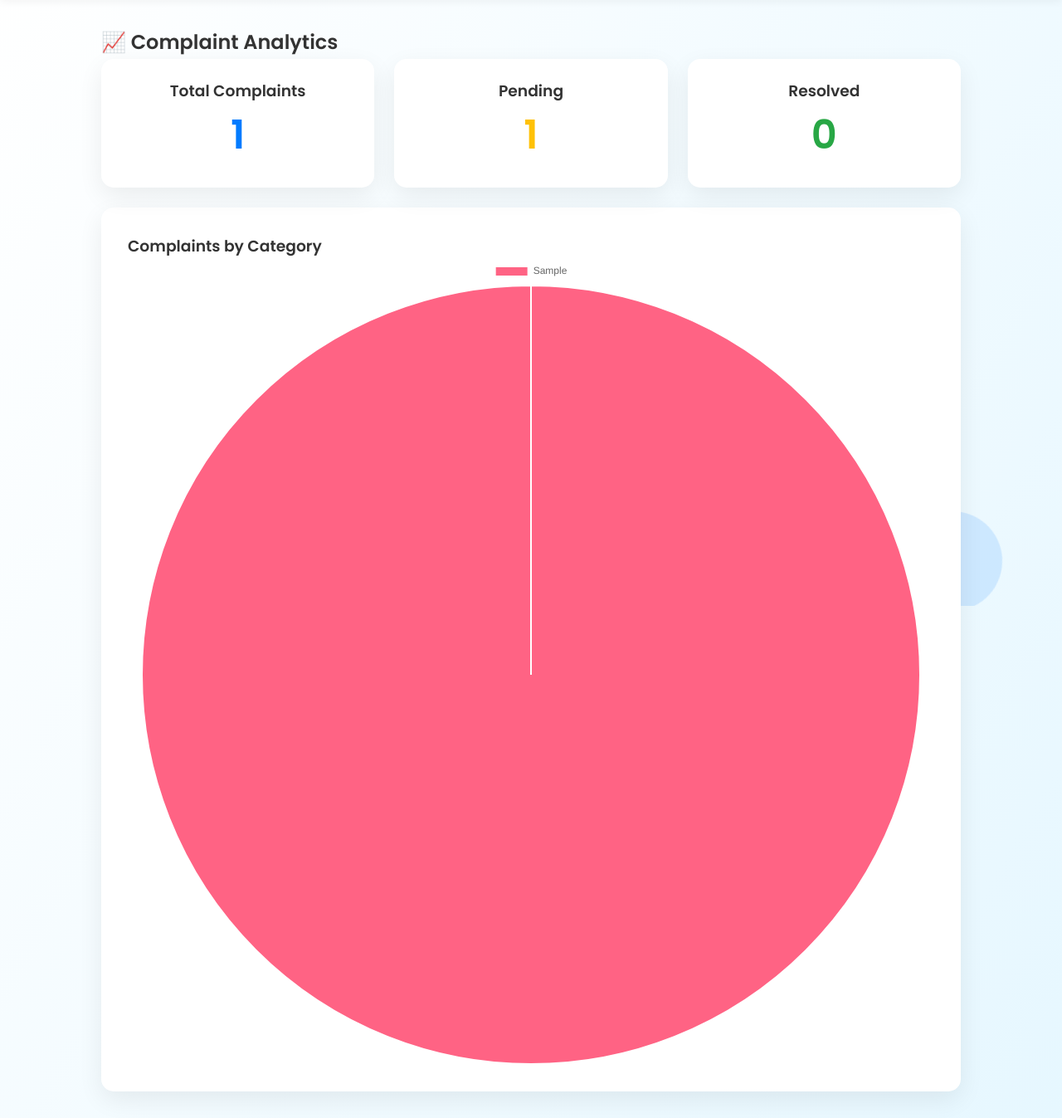
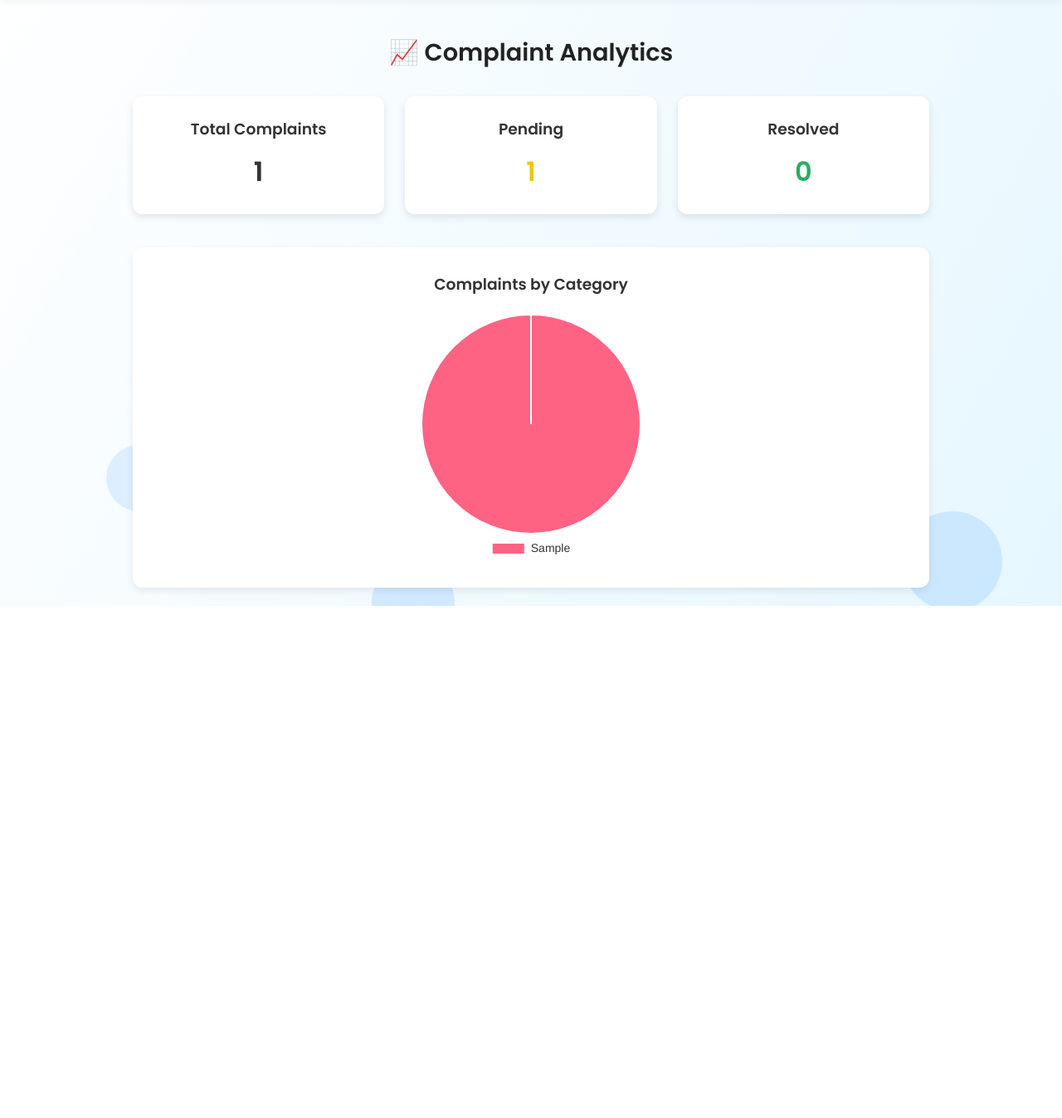
Before and after one commit to nikhilcollege91-netizen/hostel-complaint-system, a Flask app: page /warden/analytics in a window 1280 px wide. Shown: the part 70-1417 px from the top of the page at 83% size. After the commit the page ends 800 px from the top, so only its background shows below. Run offline with Flask 3, Linux system fonts and the light colour scheme; the visitor is signed in with stand-in values (Sample User, id 1); tables that the repository leaves empty hold one stand-in row (values such as "Sample post").

Commit message:
Update analytics.html

```diff
--- a/templates/analytics.html
+++ b/templates/analytics.html
@@ -12,25 +12,27 @@
     </div>
 </nav>
 
-<div class="container">
-    <h2>📈 Complaint Analytics</h2>
+<div class="analytics-container">
+    <h2 class="page-title">📈 Complaint Analytics</h2>
 
-    <div class="dashboard-cards">
-        <div class="card anim-card count-card">
+    <!-- Summary Cards -->
+    <div class="stats-grid">
+        <div class="stat-card">
             <h3>Total Complaints</h3>
-            <span class="count-number" id="total-count">{{ total_complaints }}</span>
+            <p class="stat-value">{{ total_complaints }}</p>
         </div>
-        <div class="card anim-card count-card card-pending">
+        <div class="stat-card pending">
             <h3>Pending</h3>
-            <span class="count-number" id="pending-count">{{ status_counts.Pending }}</span>
+            <p class="stat-value">{{ status_counts.Pending }}</p>
         </div>
-        <div class="card anim-card count-card card-resolved">
+        <div class="stat-card resolved">
             <h3>Resolved</h3>
-            <span class="count-number" id="resolved-count">{{ status_counts.Resolved }}</span>
+            <p class="stat-value">{{ status_counts.Resolved }}</p>
         </div>
     </div>
 
-    <div class="card chart-card">
+    <!-- Chart Section -->
+    <div class="chart-section">
         <h3>Complaints by Category</h3>
         <canvas id="categoryChart"></canvas>
     </div>
@@ -51,16 +53,20 @@
                     label: 'Complaints',
                     data: categoryCounts,
                     backgroundColor: [
-                            '#FF6384', '#36A2EB', '#FFCE56', '#4BC0C0',
-                            '#9966FF', '#FF9F40', '#C9CBCF'
-                        ]
+                        '#FF6384', '#36A2EB', '#FFCE56',
+                        '#4BC0C0', '#9966FF', '#FF9F40', '#C9CBCF'
+                    ],
+                    borderWidth: 2,
+                    borderColor: '#fff',
+                    hoverOffset: 10
                 }]
             },
             options: {
                 responsive: true,
                 plugins: {
                     legend: {
-                            position: 'top',
+                        position: 'bottom',
+                        labels: { color: '#333', font: { size: 14 } }
                     }
                 }
             }
@@ -68,4 +74,64 @@
     }
 });
 </script>
+
+<style>
+.analytics-container {
+    max-width: 1000px;
+    margin: 40px auto;
+    padding: 0 20px;
+    text-align: center;
+}
+
+.page-title {
+    margin-bottom: 30px;
+    font-size: 1.8rem;
+    font-weight: 600;
+    color: #222;
+}
+
+.stats-grid {
+    display: flex;
+    justify-content: center;
+    flex-wrap: wrap;
+    gap: 25px;
+    margin-bottom: 40px;
+}
+
+.stat-card {
+    background: white;
+    border-radius: 12px;
+    box-shadow: 0 4px 10px rgba(0,0,0,0.1);
+    padding: 25px 40px;
+    flex: 1 1 250px;
+    min-width: 220px;
+    transition: transform 0.2s ease;
+}
+
+.stat-card:hover {
+    transform: translateY(-5px);
+}
+
+.stat-value {
+    font-size: 2rem;
+    font-weight: 700;
+    margin-top: 10px;
+    color: #333;
+}
+
+.stat-card.pending .stat-value { color: #f1c40f; }
+.stat-card.resolved .stat-value { color: #27ae60; }
+
+.chart-section {
+    background: white;
+    border-radius: 12px;
+    padding: 30px;
+    box-shadow: 0 4px 10px rgba(0,0,0,0.08);
+}
+
+#categoryChart {
+    max-width: 500px;
+    margin: 20px auto 0;
+}
+</style>
 {% endblock %}
```
Lines whose indentation alone changed are shown as unchanged.
